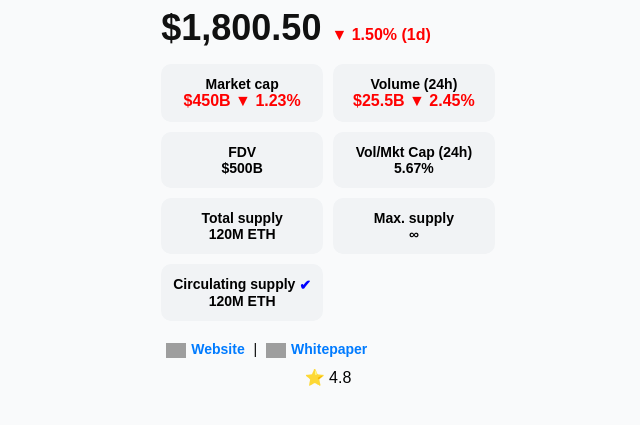
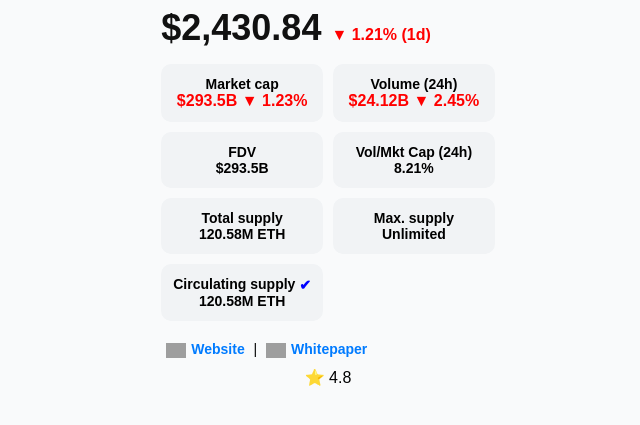
Before and after one commit to coinnewlist/Ethereum, a plain HTML site: page index.html in a window 1280 px wide. Shown: the part 221-646 px from the top of the page, without its empty margins (312-952 px from the left). Drawn offline with Linux system fonts and the light colour scheme; grey boxes are pictures that could not be loaded.

Commit message:
Update index.html

```diff
--- a/index.html
+++ b/index.html
@@ -15,7 +15,6 @@
             margin: 0;
             padding: 0;
         }
-
         .title {
             display: flex;
             align-items: center;
@@ -24,31 +23,26 @@
             font-weight: bold;
             margin-bottom: 10px;
         }
-
         .title img {
             width: 28px;
             margin-right: 8px;
         }
-
         .price {
             font-size: 36px;
             font-weight: bold;
             margin: 10px 0;
             color: #111;
         }
-
         .red {
             color: red;
             font-size: 16px;
         }
-
         .info {
             display: grid;
             grid-template-columns: 1fr 1fr;
             gap: 10px;
             margin-top: 15px;
         }
-
         .info div {
             background: #f1f3f5;
             padding: 12px;
@@ -57,19 +51,16 @@
             text-align: center;
             font-weight: bold;
         }
-
         .footer {
             margin-top: 20px;
             font-size: 14px;
         }
-
         .footer a {
             text-decoration: none;
             color: #007bff;
             font-weight: bold;
             margin: 0 5px;
         }
-
         .rating {
             display: flex;
             justify-content: center;
@@ -77,66 +68,53 @@
             margin-top: 10px;
             font-size: 16px;
         }
-
         .icon {
             width: 20px;
             vertical-align: middle;
             margin-right: 5px;
         }
-
         .verified {
             color: blue;
             font-size: 14px;
             vertical-align: middle;
         }
-
         .footer img {
             width: 20px;
             vertical-align: middle;
             margin-right: 5px;
         }
-
         /* Media Queries for Mobile Responsiveness */
         @media (max-width: 600px) {
             .card {
                 padding: 15px;
             }
-
             .title {
                 font-size: 18px;
             }
-
             .price {
                 font-size: 28px;
             }
-
             .info {
                 grid-template-columns: 1fr;
                 gap: 8px;
             }
-
             .info div {
                 font-size: 12px;
             }
-
             .footer {
                 font-size: 12px;
             }
-
             .rating {
                 font-size: 14px;
             }
         }
-
         @media (max-width: 480px) {
             .title {
                 font-size: 16px;
             }
-
             .price {
                 font-size: 24px;
             }
-
             .footer {
                 font-size: 12px;
             }
@@ -148,16 +126,16 @@
         <div class="title">
             <img src="https://cryptologos.cc/logos/ethereum-eth-logo.png" alt="Ethereum"> Ethereum ETH #2
         </div>
-        <div class="price">$1,800.50 <span class="red">▼ 1.50% (1d)</span></div>
+        <div class="price">$2,430.84 <span class="red">▼ 1.21% (1d)</span></div>
 
         <div class="info">
-            <div>Market cap<br> <span class="red">$450B ▼ 1.23%</span></div>
-            <div>Volume (24h)<br> <span class="red">$25.5B ▼ 2.45%</span></div>
-            <div>FDV<br> $500B</div>
-            <div>Vol/Mkt Cap (24h)<br> 5.67%</div>
-            <div>Total supply<br> 120M ETH</div>
-            <div>Max. supply<br> ∞</div>
-            <div>Circulating supply <span class="verified">✔</span><br> 120M ETH</div>
+            <div>Market cap<br> <span class="red">$293.5B ▼ 1.23%</span></div>
+            <div>Volume (24h)<br> <span class="red">$24.12B ▼ 2.45%</span></div>
+            <div>FDV<br> $293.5B</div>
+            <div>Vol/Mkt Cap (24h)<br> 8.21%</div>
+            <div>Total supply<br> 120.58M ETH</div>
+            <div>Max. supply<br> Unlimited</div>
+            <div>Circulating supply <span class="verified">✔</span><br> 120.58M ETH</div>
         </div>
 
         <div class="footer">
```
